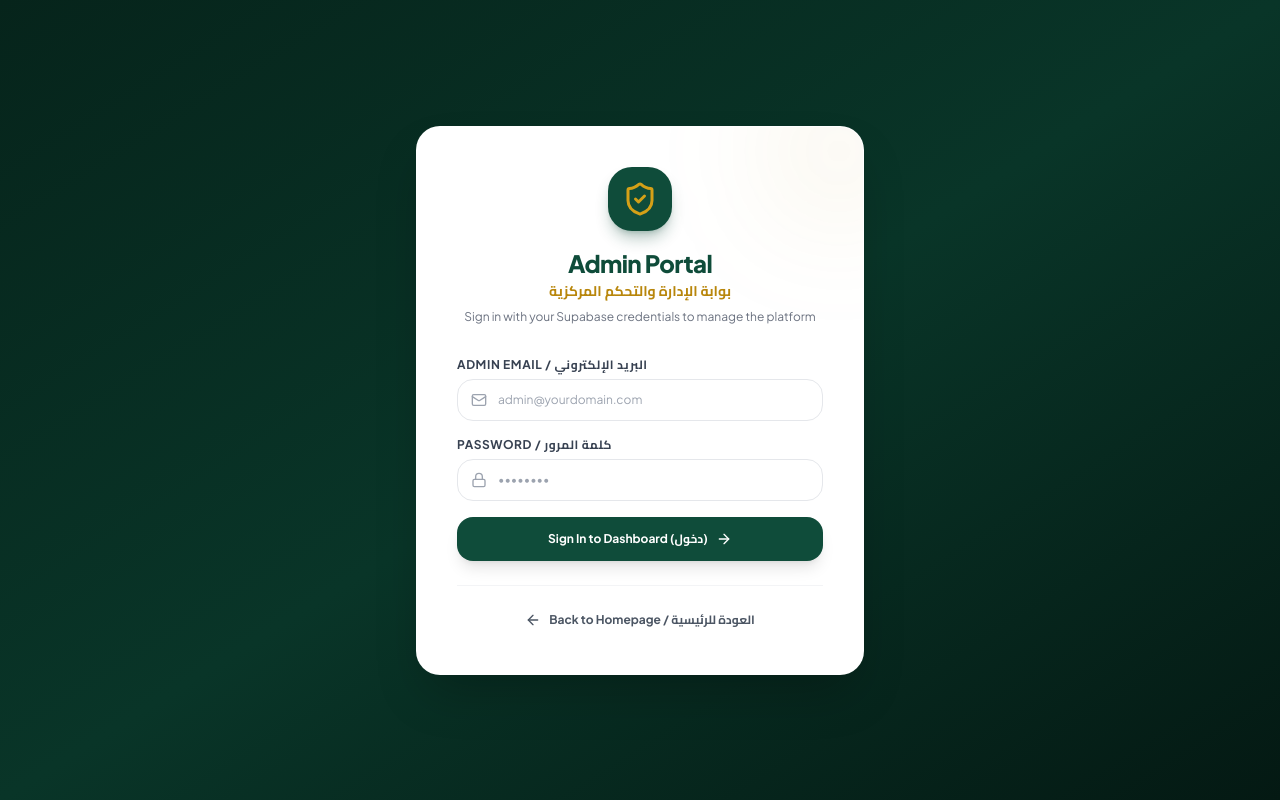
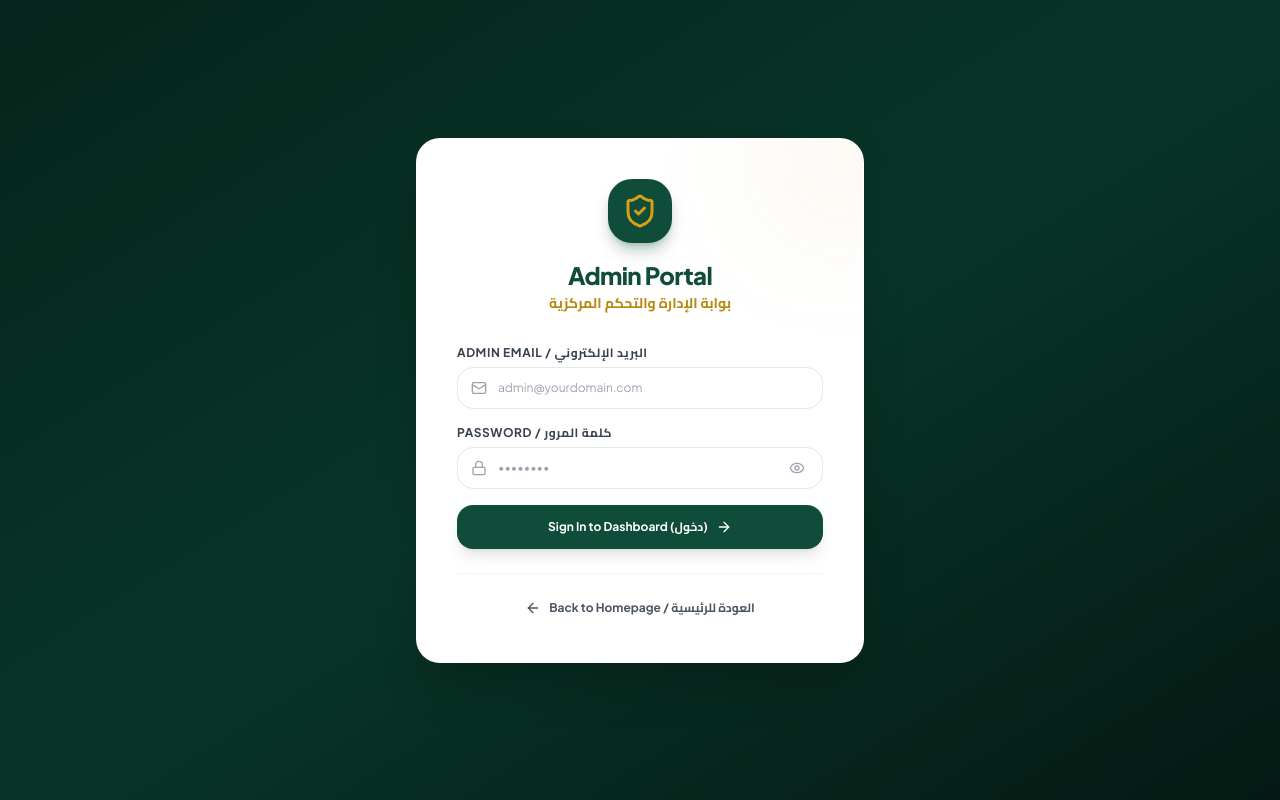
Before and after one commit to kausirnishan1-beep/al-benaa-al-majd, a React (Vite) app: page /admin/login in a window 1280 px wide. Built offline with nearby package versions, Linux system fonts and the light colour scheme; no server answers.

Commit message:
feat: Remove sub-text and add show/hide password toggle on admin login page

```diff
--- a/src/admin/pages/Login.jsx
+++ b/src/admin/pages/Login.jsx
@@ -1,6 +1,6 @@
 import { useState } from 'react'
 import { useNavigate, useLocation, Link } from 'react-router-dom'
-import { ShieldCheck, Lock, Mail, ArrowRight, ArrowLeft, AlertCircle, Home } from 'lucide-react'
+import { ShieldCheck, Lock, Mail, ArrowRight, ArrowLeft, AlertCircle, Eye, EyeOff } from 'lucide-react'
 import { useAdminAuth } from '../context/AdminAuthContext.jsx'
 
 export default function Login() {
@@ -12,6 +12,7 @@ export default function Login() {
 
   const [email, setEmail] = useState('')
   const [password, setPassword] = useState('')
+  const [showPassword, setShowPassword] = useState(false)
   const [error, setError] = useState(null)
   const [isLoading, setIsLoading] = useState(false)
 
@@ -47,9 +48,6 @@ export default function Login() {
             </h1>
             <p className="text-sm font-bold text-majd font-arabic mt-0.5">
               بوابة الإدارة والتحكم المركزية
-            </p>
-            <p className="text-xs text-gray-500 mt-2">
-              Sign in with your Supabase credentials to manage the platform
             </p>
           </div>
 
@@ -87,13 +85,25 @@ export default function Login() {
               <div className="relative">
                 <Lock className="w-4 h-4 text-gray-400 absolute left-3.5 top-1/2 -translate-y-1/2" />
                 <input
-                  type="password"
+                  type={showPassword ? 'text' : 'password'}
                   required
                   value={password}
                   onChange={(e) => setPassword(e.target.value)}
                   placeholder="••••••••"
-                  className="w-full pl-10 pr-4 py-3 rounded-2xl border border-gray-200 text-xs focus:ring-2 focus:ring-benaa/30 focus:border-benaa outline-none transition-all"
+                  className="w-full pl-10 pr-11 py-3 rounded-2xl border border-gray-200 text-xs focus:ring-2 focus:ring-benaa/30 focus:border-benaa outline-none transition-all"
                 />
+                <button
+                  type="button"
+                  onClick={() => setShowPassword((prev) => !prev)}
+                  className="absolute right-3.5 top-1/2 -translate-y-1/2 text-gray-400 hover:text-gray-600 focus:outline-none p-1 rounded-lg transition-colors"
+                  title={showPassword ? 'Hide password' : 'Show password'}
+                >
+                  {showPassword ? (
+                    <EyeOff className="w-4 h-4" />
+                  ) : (
+                    <Eye className="w-4 h-4" />
+                  )}
+                </button>
               </div>
             </div>
 
```
